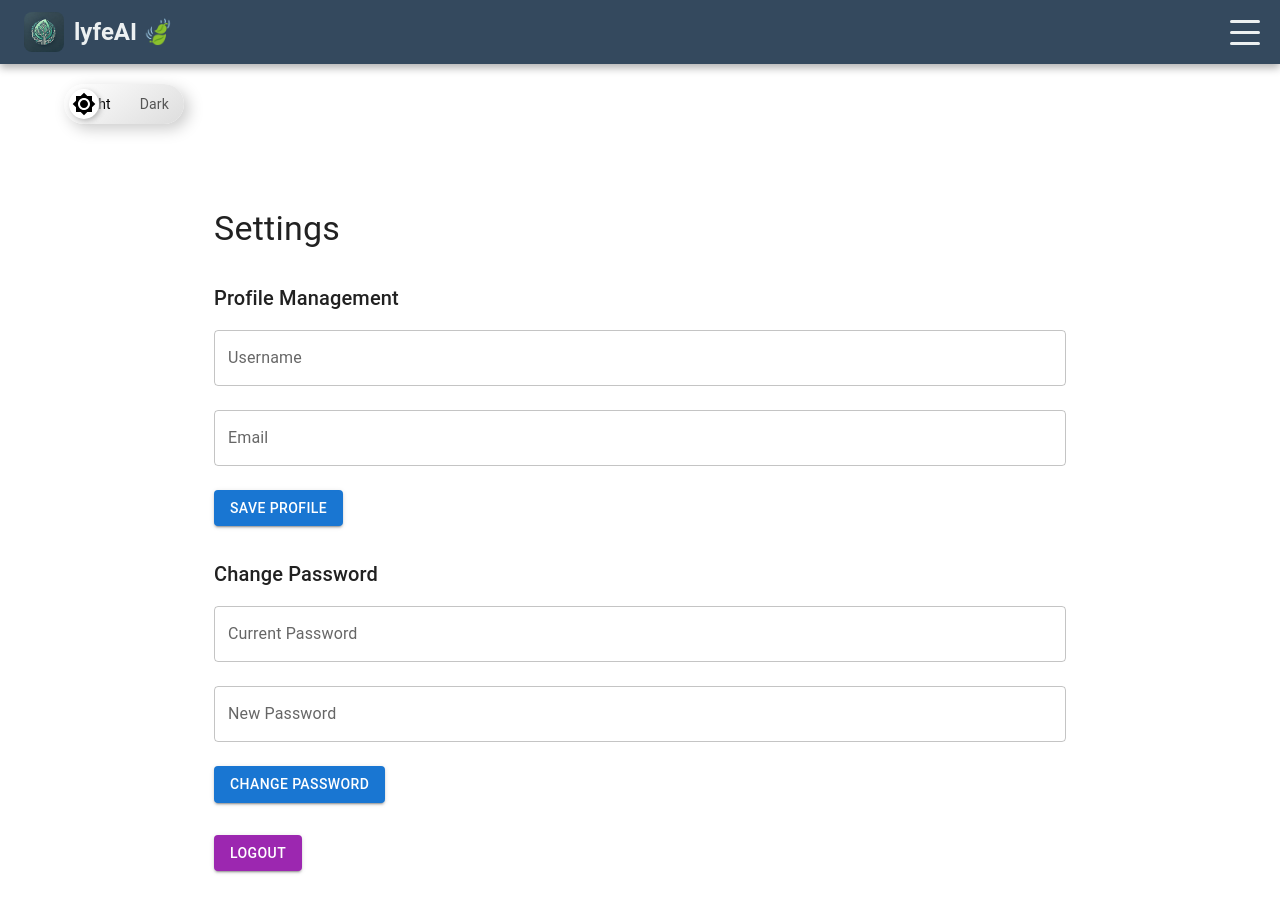
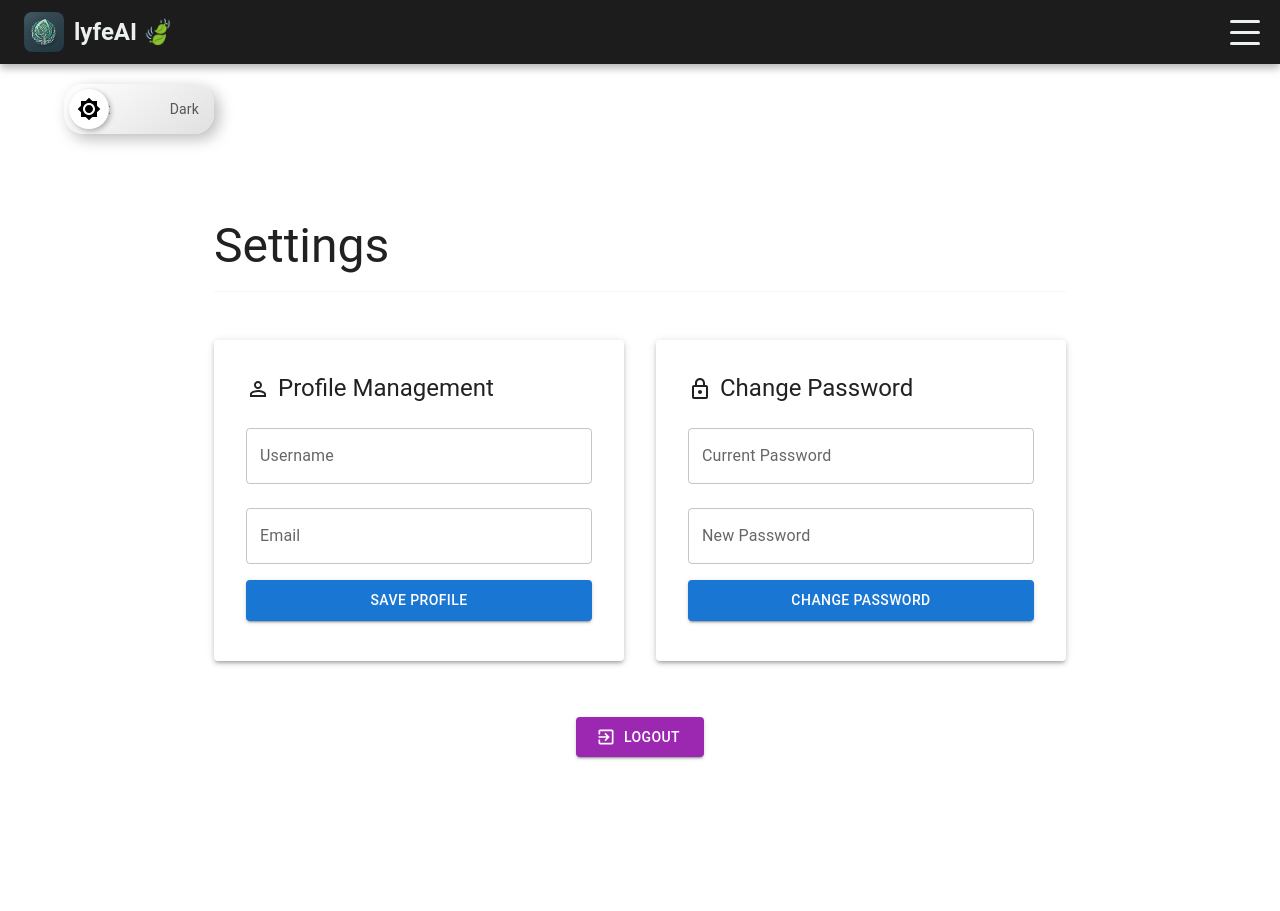
Before and after one commit to lyfe691/LyfeAI, a React (Create React App) app in the folder personal-assistant-frontend-bak/: page /settings in a window 1280 px wide. After the commit the page ends 837 px from the top, so only its background shows below. Built offline with nearby package versions, Linux system fonts and the light colour scheme; sample sign-in values are in the browser's storage; the HTML template or start-up script is replaced by a standard one.

Commit message:
darker navbar & cleaner settings page

```diff
--- a/personal-assistant-frontend-bak/src/App.css
+++ b/personal-assistant-frontend-bak/src/App.css
@@ -37,7 +37,6 @@ button:hover {
   padding: 20px;
 }
 
-
 /* Responsive design with media queries */
 @media (max-width: 768px) {
   .container {
@@ -49,4 +48,8 @@ button:hover {
     width: 100%;
     margin-bottom: 10px;
   }
+
+  .MuiTypography-h5 {
+    display: none; /* Hide the lyfeAI shi on small screens */
+  }
 }
--- a/personal-assistant-frontend-bak/src/App.js
+++ b/personal-assistant-frontend-bak/src/App.js
@@ -1,3 +1,4 @@
+//App.js
 import React, { useState, useEffect } from 'react';
 import { BrowserRouter as Router, Route, Routes, Navigate } from 'react-router-dom';
 import Login from './components/Login';
--- a/personal-assistant-frontend-bak/src/components/DarkModeToggle.js
+++ b/personal-assistant-frontend-bak/src/components/DarkModeToggle.js
@@ -7,37 +7,42 @@ const ToggleContainer = styled(Box)(({ theme }) => ({
   alignItems: 'center',
   justifyContent: 'space-between',
   cursor: 'pointer',
-  background: theme.palette.mode === 'dark' ? 'linear-gradient(145deg, #333, #555)' : 'linear-gradient(145deg, #fff, #ddd)',
+  background: theme.palette.mode === 'dark' ? 'linear-gradient(145deg, #2E3B4E, #4B5B72)' : 'linear-gradient(145deg, #fff, #e0e0e0)',
   borderRadius: '20px',
   padding: '5px',
-  width: '120px',
-  height: '40px',
+  width: '150px',
+  height: '50px',
   position: 'relative',
-  boxShadow: theme.palette.mode === 'dark' ? '5px 5px 15px #222' : '5px 5px 15px #ccc',
-  transition: 'background 0.3s, box-shadow 0.3s',
+  boxShadow: theme.palette.mode === 'dark' ? '5px 5px 15px #1c2636' : '5px 5px 15px #bcbcbc',
+  transition: 'background 0.3s, box-shadow 0.3s, transform 0.3s',
   '&:hover': {
-    boxShadow: theme.palette.mode === 'dark' ? '5px 5px 20px #111' : '5px 5px 20px #bbb',
+    boxShadow: theme.palette.mode === 'dark' ? '5px 5px 20px #101922' : '5px 5px 20px #b0b0b0',
+    transform: 'translateY(-2px)',
   },
   '&:active': {
-    boxShadow: theme.palette.mode === 'dark' ? 'inset 2px 2px 5px #111' : 'inset 2px 2px 5px #bbb',
+    boxShadow: theme.palette.mode === 'dark' ? 'inset 2px 2px 5px #101922' : 'inset 2px 2px 5px #b0b0b0',
   },
 }));
 
 const ToggleCircle = styled(Box)(({ theme }) => ({
-  width: '30px',
-  height: '30px',
+  width: '40px',
+  height: '40px',
   borderRadius: '50%',
-  backgroundColor: theme.palette.mode === 'dark' ? '#000' : '#fff',
+  backgroundColor: theme.palette.mode === 'dark' ? '#1c2636' : '#fff',
   position: 'absolute',
   top: '50%',
-  left: theme.palette.mode === 'dark' ? 'calc(100% - 35px)' : '5px',
+  left: theme.palette.mode === 'dark' ? 'calc(100% - 45px)' : '5px',
   transform: 'translateY(-50%)',
-  transition: 'left 0.3s, background-color 0.3s',
+  transition: 'left 0.3s, background-color 0.3s, transform 0.3s, box-shadow 0.3s',
   display: 'flex',
   alignItems: 'center',
   justifyContent: 'center',
   color: theme.palette.mode === 'dark' ? '#fff' : '#000',
-  boxShadow: theme.palette.mode === 'dark' ? '2px 2px 5px #111' : '2px 2px 5px #bbb',
+  boxShadow: theme.palette.mode === 'dark' ? '2px 2px 5px #101922' : '2px 2px 5px #b0b0b0',
+  '&:hover': {
+    transform: 'translateY(-50%) scale(1.1)',
+    boxShadow: theme.palette.mode === 'dark' ? '4px 4px 10px #101922' : '4px 4px 10px #b0b0b0',
+  },
 }));
 
 const DarkModeToggle = ({ darkMode, setDarkMode }) => {
@@ -47,13 +52,13 @@ const DarkModeToggle = ({ darkMode, setDarkMode }) => {
 
   return (
     <ToggleContainer onClick={handleToggle} aria-label="Toggle dark mode">
-      <Typography variant="body2" sx={{ color: darkMode ? '#bbb' : '#000', marginLeft: '10px' }}>
+      <Typography variant="body2" sx={{ color: darkMode ? '#bbb' : '#000', marginLeft: '10px', transition: 'color 0.3s' }}>
         Light
       </Typography>
       <ToggleCircle>
         {darkMode ? <DarkIcon /> : <LightIcon />}
       </ToggleCircle>
-      <Typography variant="body2" sx={{ color: darkMode ? '#fff' : '#555', marginRight: '10px' }}>
+      <Typography variant="body2" sx={{ color: darkMode ? '#fff' : '#555', marginRight: '10px', transition: 'color 0.3s' }}>
         Dark
       </Typography>
     </ToggleContainer>
--- a/personal-assistant-frontend-bak/src/components/NavBar.js
+++ b/personal-assistant-frontend-bak/src/components/NavBar.js
@@ -12,7 +12,7 @@ import logo from '../assets/logo.png';
 const StyledDrawer = styled(Drawer)(({ theme }) => ({
   '& .MuiDrawer-paper': {
     width: '280px',
-    background: '#34495e',
+    background: '#1c1c1c', // Darker blackish background
     color: '#ecf0f1',
     transition: 'background 0.3s ease-in-out, transform 0.3s ease-in-out',
     boxShadow: '0 4px 10px rgba(0, 0, 0, 0.5)',
@@ -114,7 +114,7 @@ const NavBar = ({ isAuthenticated, setIsAuthenticated, user }) => {
 
   return (
     <>
-      <AppBar position="static" sx={{ backgroundColor: '#34495e', boxShadow: '0 4px 8px rgba(0,0,0,0.3)', transition: 'background 0.3s ease-in-out' }}>
+      <AppBar position="static" sx={{ backgroundColor: '#1c1c1c', boxShadow: '0 4px 8px rgba(0,0,0,0.3)', transition: 'background 0.3s ease-in-out' }}>
         <Toolbar sx={{ display: 'flex', justifyContent: 'space-between', alignItems: 'center' }}>
           <Box sx={{ display: 'flex', alignItems: 'center' }}>
             <img src={logo} alt="logo" style={{ height: '40px', marginRight: '10px', borderRadius: '8px' }} />
--- a/personal-assistant-frontend-bak/src/components/Settings.js
+++ b/personal-assistant-frontend-bak/src/components/Settings.js
@@ -1,9 +1,24 @@
-// src/components/Settings.js
 import React, { useState } from 'react';
-import { Container, Typography, Box, TextField, Button, Alert, Dialog, DialogActions, DialogContent, DialogContentText, DialogTitle } from '@mui/material';
+import { Container, Typography, Box, TextField, Button, Alert, Dialog, DialogActions, DialogContent, DialogContentText, DialogTitle, Paper, Grid, Divider } from '@mui/material';
+import { styled } from '@mui/material/styles';
 import axios from 'axios';
 import { useNavigate } from 'react-router-dom';
-import './styles.css';
+import { PersonOutline, LockOutlined, ExitToApp } from '@mui/icons-material';
+
+const StyledPaper = styled(Paper)(({ theme }) => ({
+  padding: theme.spacing(4),
+  margin: theme.spacing(2, 0),
+  transition: 'all 0.3s ease-in-out',
+  '&:hover': {
+    transform: 'translateY(-5px)',
+    boxShadow: theme.shadows[4],
+  },
+}));
+
+const StyledButton = styled(Button)(({ theme }) => ({
+  margin: theme.spacing(1, 0),
+  padding: theme.spacing(1, 3),
+}));
 
 const Settings = ({ setIsAuthenticated }) => {
   const [username, setUsername] = useState('');
@@ -42,21 +57,13 @@ const Settings = ({ setIsAuthenticated }) => {
   };
 
   const handleLogout = () => {
-    console.log("Logging out");
     localStorage.removeItem('token');
     setIsAuthenticated(false);
-    console.log("Navigating to home page");
     navigate('/');
   };
 
-  const handleClickOpen = () => {
-    setOpen(true);
-  };
-
-  const handleClose = () => {
-    setOpen(false);
-  };
-
+  const handleClickOpen = () => setOpen(true);
+  const handleClose = () => setOpen(false);
   const handleConfirmLogout = () => {
     handleLogout();
     handleClose();
@@ -64,13 +71,17 @@ const Settings = ({ setIsAuthenticated }) => {
 
   return (
     <Container component="main" maxWidth="md">
-      <Box sx={{ mt: 8 }}>
-        <Typography component="h1" variant="h4">
+      <Box sx={{ mt: 8, mb: 4 }}>
+        <Typography component="h1" variant="h3" gutterBottom>
           Settings
         </Typography>
+        <Divider sx={{ mb: 4 }} />
 
-        <Box sx={{ mt: 4 }}>
-          <Typography component="h2" variant="h6">
+        <Grid container spacing={4}>
+          <Grid item xs={12} md={6}>
+            <StyledPaper elevation={3}>
+              <Typography component="h2" variant="h5" gutterBottom>
+                <PersonOutline sx={{ verticalAlign: 'middle', mr: 1 }} />
                 Profile Management
               </Typography>
               {profileMessage && <Alert severity="info" sx={{ mt: 2, mb: 2 }}>{profileMessage}</Alert>}
@@ -90,13 +101,16 @@ const Settings = ({ setIsAuthenticated }) => {
                 value={email}
                 onChange={(e) => setEmail(e.target.value)}
               />
-          <Button variant="contained" color="primary" onClick={handleSaveProfile} sx={{ mt: 2 }}>
+              <StyledButton variant="contained" color="primary" onClick={handleSaveProfile} fullWidth>
                 Save Profile
-          </Button>
-        </Box>
+              </StyledButton>
+            </StyledPaper>
+          </Grid>
 
-        <Box sx={{ mt: 4 }}>
-          <Typography component="h2" variant="h6">
+          <Grid item xs={12} md={6}>
+            <StyledPaper elevation={3}>
+              <Typography component="h2" variant="h5" gutterBottom>
+                <LockOutlined sx={{ verticalAlign: 'middle', mr: 1 }} />
                 Change Password
               </Typography>
               {passwordMessage && <Alert severity="info" sx={{ mt: 2, mb: 2 }}>{passwordMessage}</Alert>}
@@ -118,15 +132,17 @@ const Settings = ({ setIsAuthenticated }) => {
                 value={newPassword}
                 onChange={(e) => setNewPassword(e.target.value)}
               />
-          <Button variant="contained" color="primary" onClick={handleChangePassword} sx={{ mt: 2 }}>
+              <StyledButton variant="contained" color="primary" onClick={handleChangePassword} fullWidth>
                 Change Password
-          </Button>
-        </Box>
+              </StyledButton>
+            </StyledPaper>
+          </Grid>
+        </Grid>
 
-        <Box sx={{ mt: 4 }}>
-          <Button variant="contained" color="secondary" onClick={handleClickOpen}>
+        <Box sx={{ mt: 4, textAlign: 'center' }}>
+          <StyledButton variant="contained" color="secondary" onClick={handleClickOpen} startIcon={<ExitToApp />}>
             Logout
-          </Button>
+          </StyledButton>
         </Box>
 
         <Dialog
```
Lines whose indentation alone changed are shown as unchanged.
